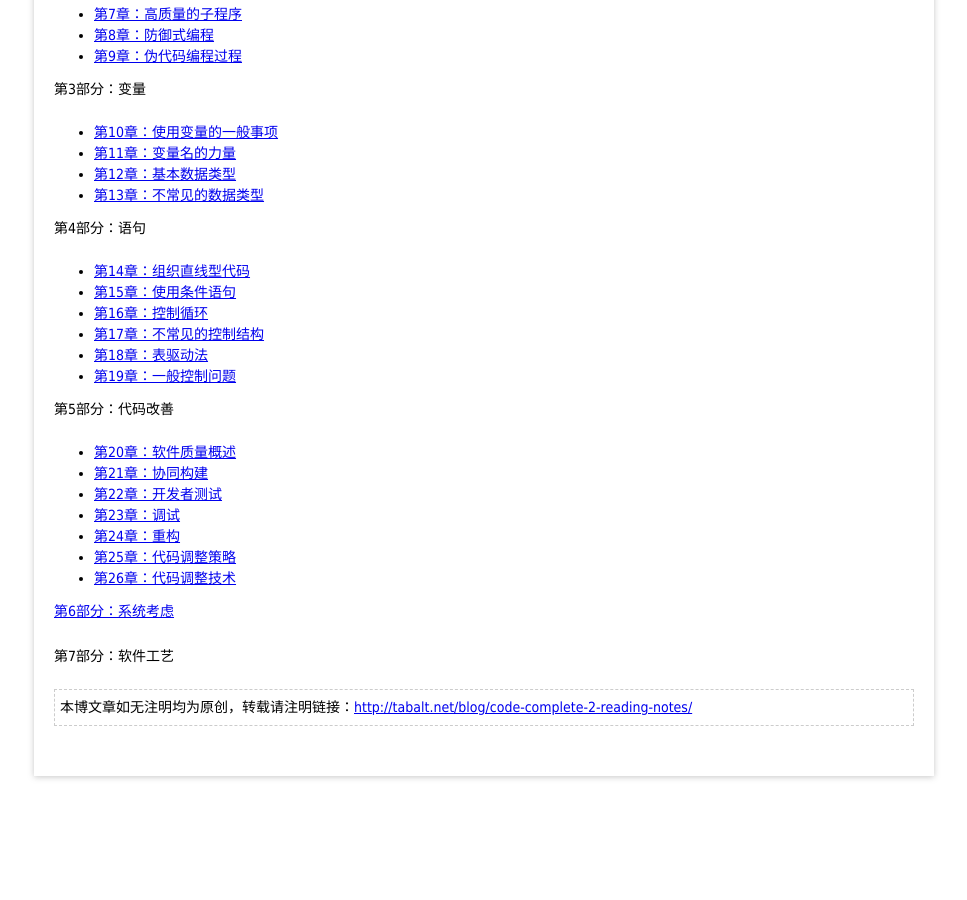
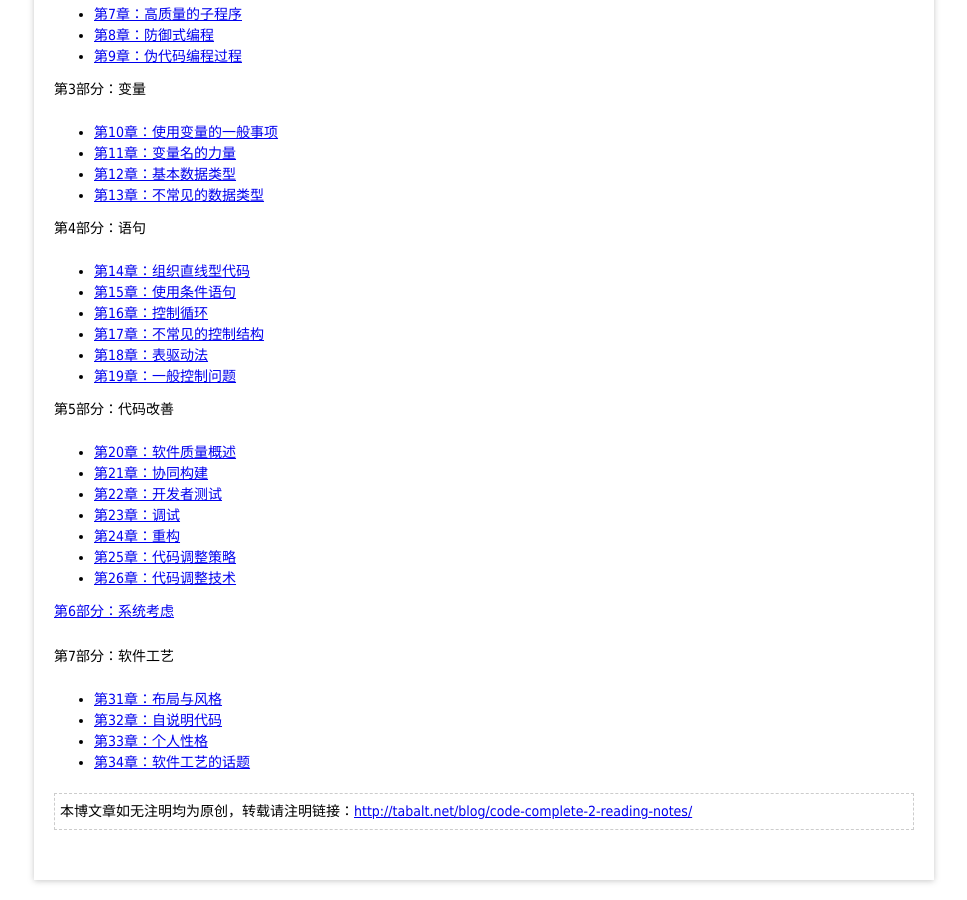
Before and after one commit to tabalt/tabalt.github.io, a Jekyll site: the page built from _posts/code-complete-2/2014-08-23-code-complete-2-reading-notes.md, in a window 1280 px wide and 900 px high, scrolled down 1238 px. Shown: the whole window, without its empty margins (156-1123 px from the left). Built offline with Jekyll 4.4.1, drawn with Linux system fonts in a browser that asks for light colours; Markdown is read by kramdown in place of the engine named in the settings; comment, search, counter and statistics services are not loaded; before the commit the page ends 2034 px from its top, so only the background shows below that.

Commit message:
Update 2014-08-23-code-complete-2-reading-notes.md

```diff
--- a/_posts/code-complete-2/2014-08-23-code-complete-2-reading-notes.md
+++ b/_posts/code-complete-2/2014-08-23-code-complete-2-reading-notes.md
@@ -88,3 +88,8 @@ description: 《代码大全 2》不是一本容易读的书，该系列文章
   [第6部分：系统考虑 ](http://tabalt.net/blog/cc2-system-considerations/)
 
   第7部分：软件工艺
+
+  * [第31章：布局与风格](http://tabalt.net/blog/cc2-layout-and-style/)
+  * [第32章：自说明代码](http://tabalt.net/blog/cc2-self-documenting-code/)
+  * [第33章：个人性格](http://tabalt.net/blog/cc2-personal-character/)
+  * [第34章：软件工艺的话题](http://tabalt.net/blog/cc2-themes-in-software-craftsmanship/)
```
